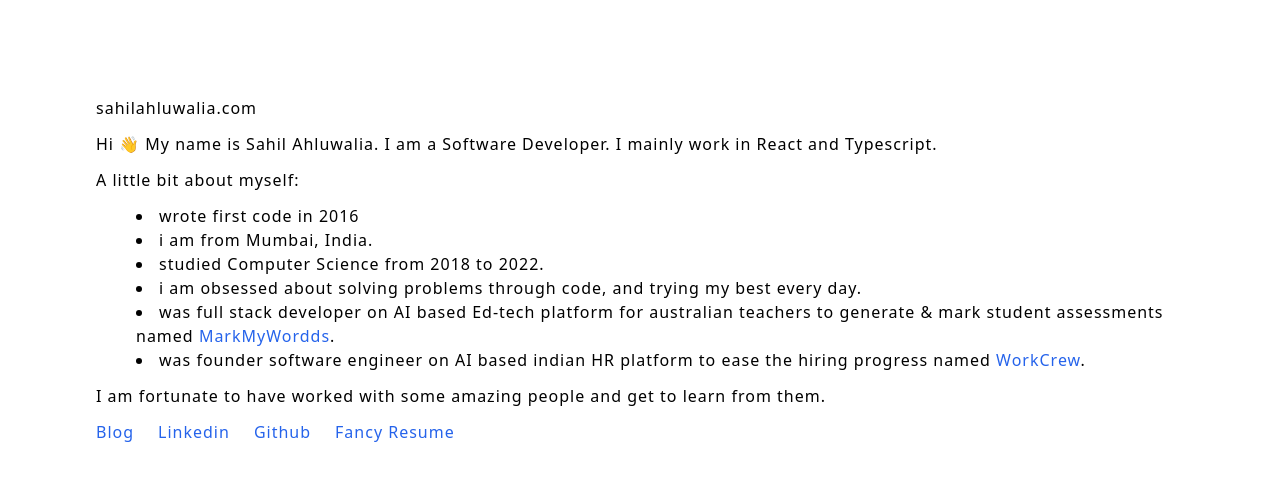
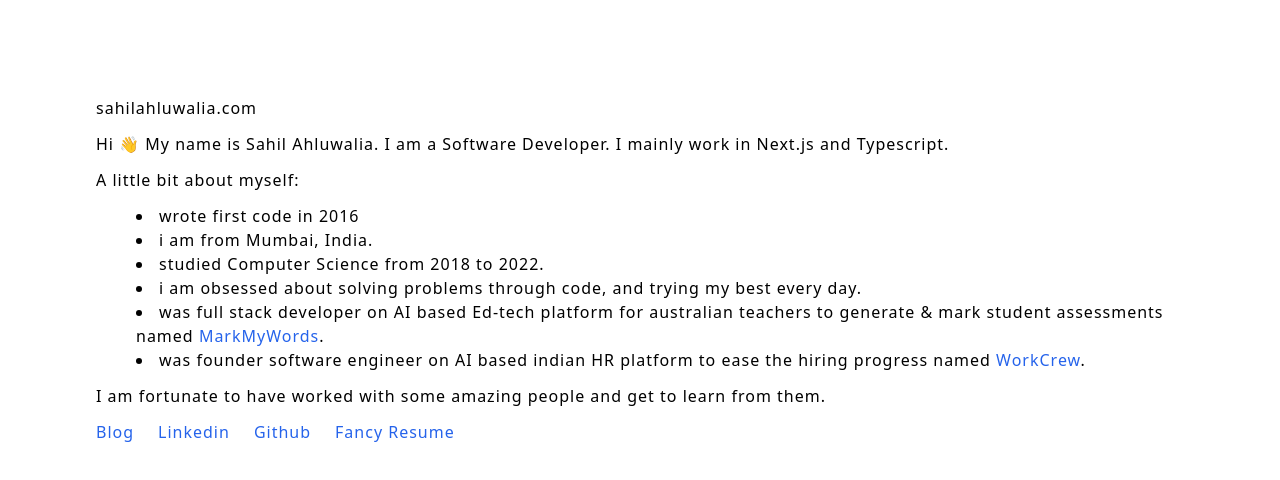
Before and after one commit to sahilahluwalia/portfolio-nextjs, a Next.js app: page / in a window 1280 px wide. Shown: the top 480 px of the page. Built offline with nearby package versions, Linux system fonts and the light colour scheme.

Commit message:
add: nextjs instead of react

```diff
--- a/src/app/page.tsx
+++ b/src/app/page.tsx
@@ -7,7 +7,7 @@ export default function Home() {
       <h1 className="text-black">sahilahluwalia.com</h1>
       <h2 className="text-black">
         Hi 👋 My name is Sahil Ahluwalia. I am a Software Developer. I mainly
-        work in React and Typescript.
+        work in Next.js and Typescript.
       </h2>
       <p>A little bit about myself:</p>
       <div className="ml-10">
@@ -29,7 +29,7 @@ export default function Home() {
             href={"https://markmywords.au/"}
           >
             {" "}
-            MarkMyWordds
+            MarkMyWords
           </Link>
           .
         </li>
```
